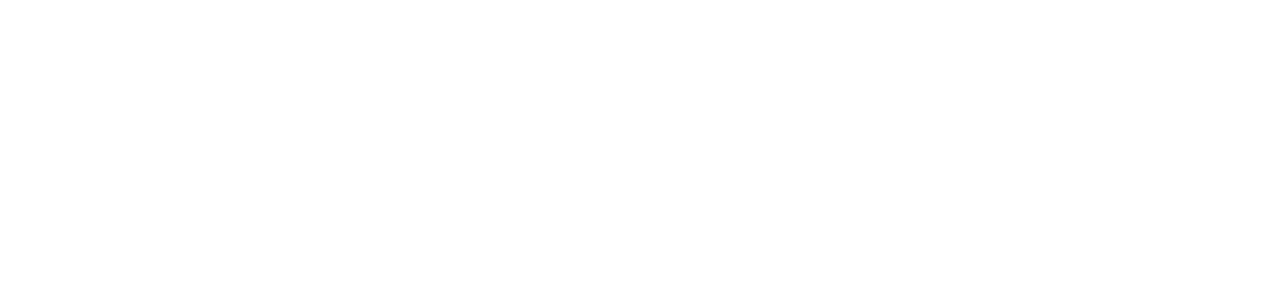
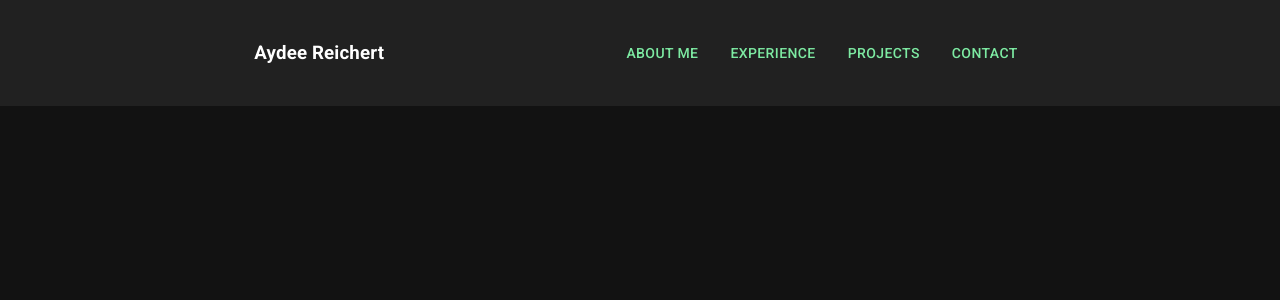
Before and after one commit to ReichertA2/Portfolio, a React (Create React App) app: page / in a window 1280 px wide. Shown: the top 300 px of the page. Built offline with nearby package versions, Linux system fonts and the light colour scheme.

Commit message:
added Navbar and theme components

```diff
--- a/src/App.js
+++ b/src/App.js
@@ -1,8 +1,10 @@
 import './App.css';
+import NavBar from './components/NavBar';
 
 function App() {
   return (
     <div>
+      <NavBar></NavBar>
 
     </div>
   );
--- /dev/null
+++ b/src/components/NavBar.js
@@ -0,0 +1,139 @@
+import * as React from "react";
+import PropTypes from "prop-types";
+import { Global } from "@emotion/react";
+import { styled } from "@mui/material/styles";
+import CssBaseline from "@mui/material/CssBaseline";
+import { grey } from "@mui/material/colors";
+import Button from "@mui/material/Button";
+import Box from "@mui/material/Box";
+import Skeleton from "@mui/material/Skeleton";
+import Typography from "@mui/material/Typography";
+import SwipeableDrawer from "@mui/material/SwipeableDrawer";
+
+const drawerBleeding = 56;
+
+const Root = styled("div")(({ theme }) => ({
+  height: "100%",
+  backgroundColor:
+    theme.palette.mode === "dark"
+      ? grey[900]
+      : theme.palette.background.default,
+}));
+
+const StyledBox = styled(Box)(({ theme }) => ({
+  backgroundColor: theme.palette.mode === "dark" ? "#303030" : grey[800],
+}));
+
+// const Puller = styled(Box)(({ theme }) => ({
+//   width: 30,
+//   height: 6,
+//   backgroundColor: theme.palette.mode === "light" ? grey[300] : grey[900],
+//   borderRadius: 3,
+//   position: "absolute",
+//   top: 8,
+//   left: "calc(50% - 15px)",
+// }));
+
+function SwipeableEdgeDrawer(props) {
+  const { window } = props;
+  const [open, setOpen] = React.useState(false);
+
+  const toggleDrawer = (newOpen) => () => {
+    setOpen(newOpen);
+  };
+
+  // This is used only for the example
+  const container =
+    window !== undefined ? () => window().document.body : undefined;
+
+  return (
+    <Root>
+      <CssBaseline />
+      <Global
+        styles={{
+          ".MuiDrawer-root > .MuiPaper-root": {
+            height: `calc(90% - ${drawerBleeding}px)`,
+            overflow: "visible",
+          },
+        }}
+      />
+
+      <Box
+        sx={{
+            display: "flex",
+          width:"100%",
+        //    float:"left",
+          pt: 4,
+            // display: "inline-block",
+            alignItems: "center",
+          padding: "20px",
+            justifyContent: "space-evenly",
+            marginRight: "400px"
+        }}
+      >
+        <h3 sx={{ }}>Aydee Reichert</h3>
+        <div sx={{  }}>
+        <Button sx={{ marginRight: "1rem" }} onClick={toggleDrawer(true)}>
+          About Me
+        </Button>
+        <Button sx={{ marginRight: "1rem" }} onClick={toggleDrawer(true)}>
+          Experience
+        </Button>
+        <Button sx={{ marginRight: "1rem" }} onClick={toggleDrawer(true)}>
+          Projects
+        </Button>
+        <Button onClick={toggleDrawer(true)}>Contact</Button>
+        </div>
+      </Box>
+      <SwipeableDrawer
+        container={container}
+        anchor="bottom"
+        open={open}
+        onClose={toggleDrawer(false)}
+        onOpen={toggleDrawer(true)}
+        swipeAreaWidth={drawerBleeding}
+        disableSwipeToOpen={false}
+        ModalProps={{
+          keepMounted: true,
+        }}
+      >
+        <StyledBox
+          sx={{
+            position: "absolute",
+            top: -drawerBleeding,
+            borderTopLeftRadius: 8,
+            borderTopRightRadius: 8,
+            visibility: "visible",
+            right: 0,
+            left: 0,
+          }}
+        >
+          {/* <Puller /> */}
+          {/* <Typography sx={{ p: 2, color: "text.secondary" }}>
+            51 results
+          </Typography>  */}
+        </StyledBox>
+        <StyledBox
+          sx={{
+            px: 0,
+            pb: 0,
+            height: "100%",
+            overflow: "auto",
+          }}
+        >
+          <Skeleton variant="rectangular" height="100%" />
+        </StyledBox>
+      </SwipeableDrawer>
+    </Root>
+  );
+}
+
+SwipeableEdgeDrawer.propTypes = {
+  /**
+   * Injected by the documentation to work in an iframe.
+   * You won't need it on your project.
+   */
+  window: PropTypes.func,
+};
+
+export default SwipeableEdgeDrawer;
--- a/src/index.js
+++ b/src/index.js
@@ -3,11 +3,18 @@
 import './index.css';
 import App from './App';
 import reportWebVitals from './reportWebVitals';
+import CssBaseline from '@mui/material/CssBaseline';
+import { ThemeProvider } from '@mui/material/styles';
+import primaryDarkTheme from './themes/primaryDarkTheme';
+
 
 const root = ReactDOM.createRoot(document.getElementById('root'));
 root.render(
   <React.StrictMode>
-    <App />
+    <ThemeProvider theme={primaryDarkTheme}>
+      <CssBaseline/>
+      <App />
+    </ThemeProvider>
   </React.StrictMode>
 );
 
--- /dev/null
+++ b/src/themes/primaryDarkTheme.js
@@ -0,0 +1,23 @@
+import { createTheme } from '@mui/material/styles';
+
+export const themeOptions = {
+    palette: {
+      type: 'dark',
+      mode: 'dark',
+      primary: {
+        main: '#7deaa2',
+      },
+      secondary: {
+        main: '#c5c5c5',
+      },
+      warning: {
+        main: '#ff9800',
+      },
+      success: {
+        main: '#4ca7af',
+      },
+    },
+  };
+
+const theme=createTheme(themeOptions);
+export default theme
--- /dev/null
+++ b/src/themes/primaryTheme.js
@@ -0,0 +1,23 @@
+import { createTheme } from '@mui/material/styles';
+
+export const themeOptions = {
+    palette: {
+      type: 'dark',
+
+      primary: {
+        main: '#7deaa2',
+      },
+      secondary: {
+        main: '#c5c5c5',
+      },
+      warning: {
+        main: '#ff9800',
+      },
+      success: {
+        main: '#4ca7af',
+      },
+    },
+  };
+
+const theme=createTheme(themeOptions);
+export default theme
```
